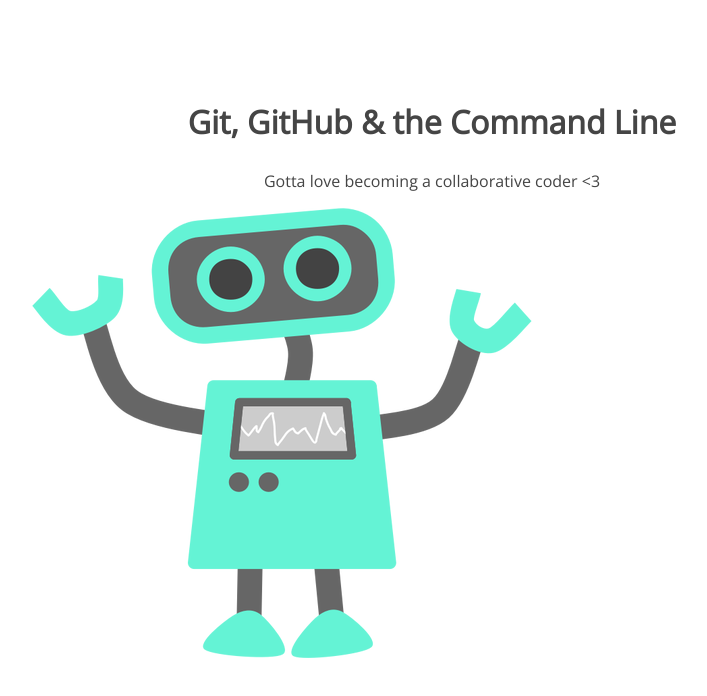
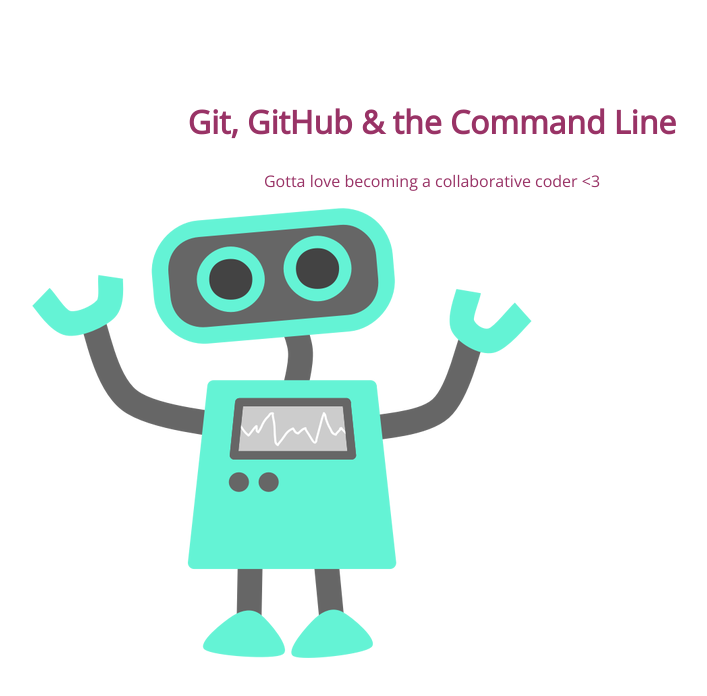
Before and after one commit to spockrandt/105-project, a plain HTML site: page index.html in a window 1280 px wide. Shown: the whole page, without its empty margins (208-915 px from the left). Drawn offline with nearby package versions, Linux system fonts and the light colour scheme.

Commit message:
changed h1 color

```diff
--- a/css/style.css
+++ b/css/style.css
@@ -5,7 +5,7 @@
 section h1,
 section p {
 	text-align: center;
-	color: #454545;
+	color: #993366;
 }
 section h1 {
 	font: 32px 'Open Sans';
```
